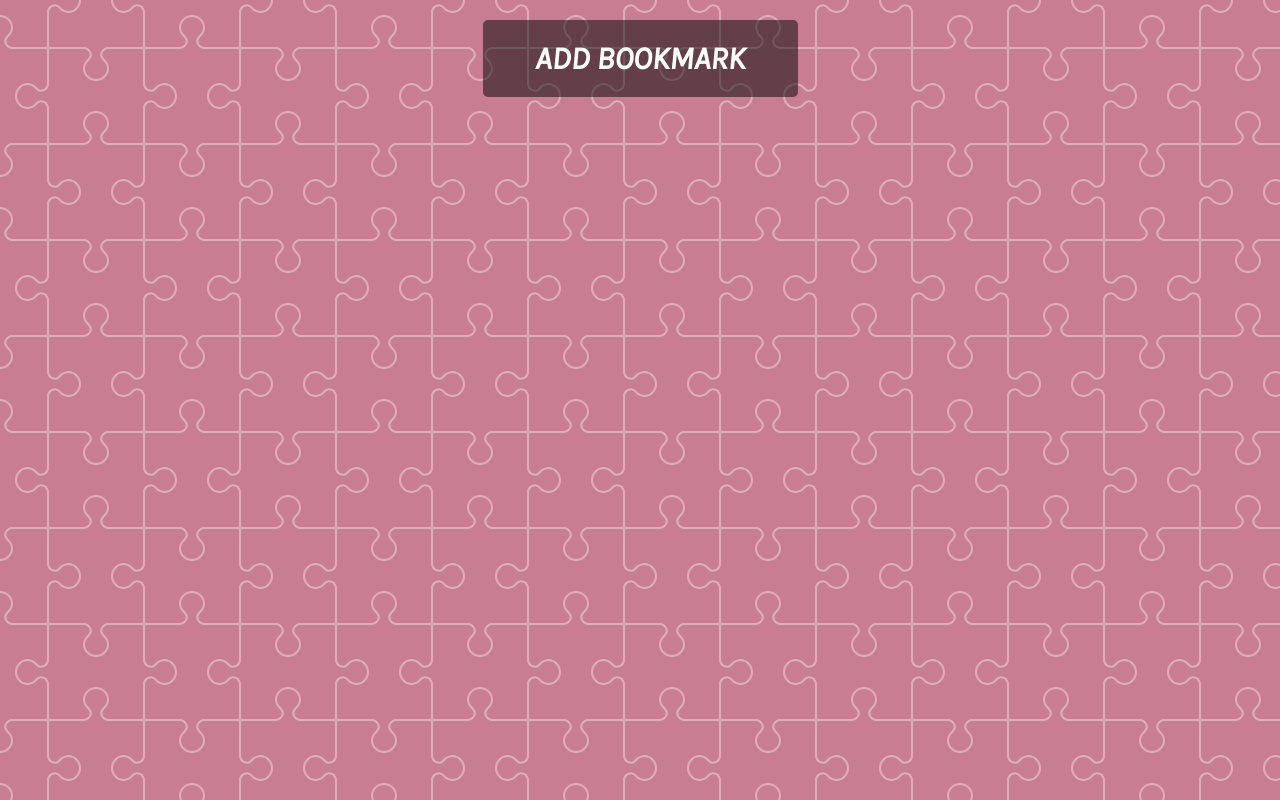
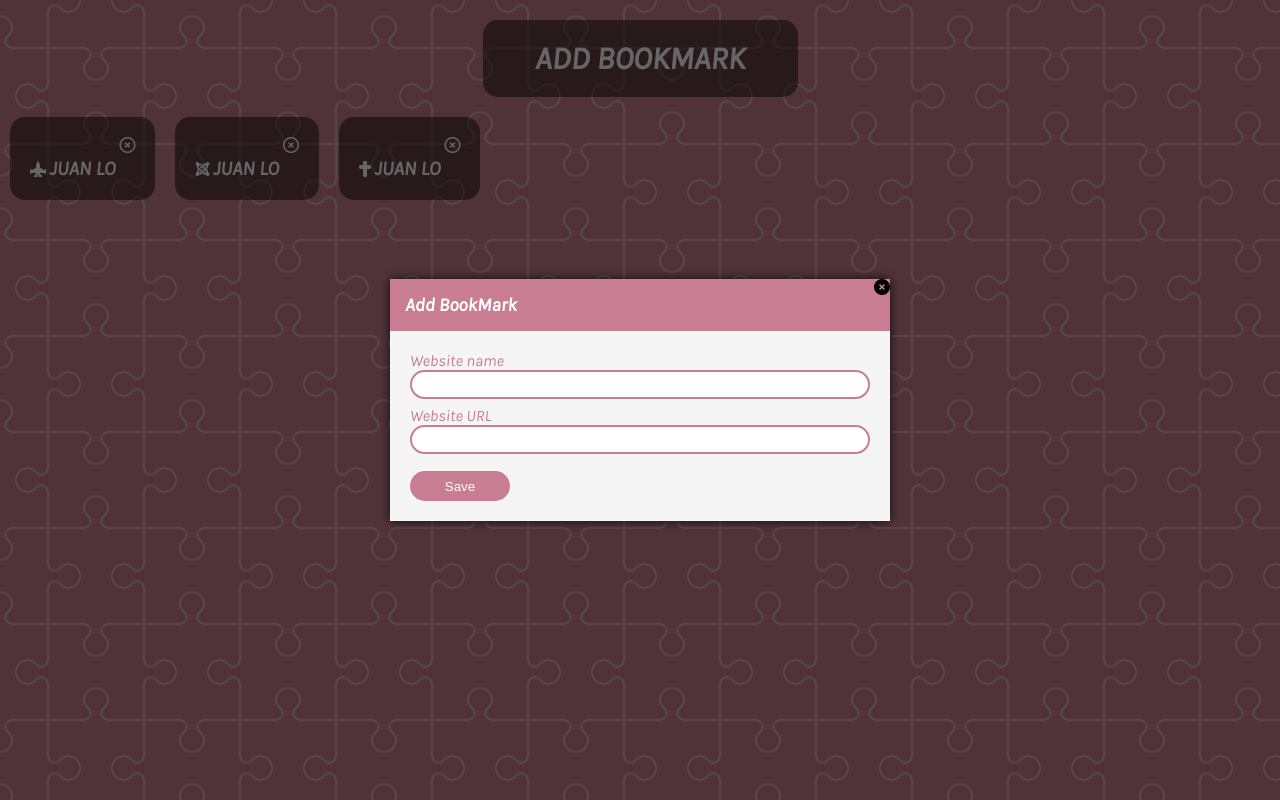
Before and after one commit to lovedrones/book-keeper, a plain HTML site: page index.html in a window 1280 px wide. Drawn offline with Linux system fonts and the light colour scheme.

Commit message:
build UI 2

```diff
--- a/index.html
+++ b/index.html
@@ -5,12 +5,62 @@
     <meta name="viewport" content="width=device-width, initial-scale=1.0">
     <title>Bookmark App</title>
     <link rel="icon" type="image/png" href="favicon.png">
-    <link rel="stylesheet" href="https://cdnjs.cloudflare.com/ajax/libs/font-awesome/5.10.2/css/all.min.css"/>
+    <link rel="stylesheet" href="https://cdnjs.cloudflare.com/ajax/libs/font-awesome/6.2.0/css/all.min.css"/>
     <link rel="stylesheet" href="style.css">
 </head>
 <body>
     <!-- Open Modal-->
     <h1 id="show-modal">ADD BOOKMARK</h1>
+    <!-- Bookmarks -->
+    <div class="container" id="bookmarks-container">
+        <div class="item">
+            <i class="fa-regular fa-circle-xmark" id="delete-bookmark" title="Delete Bookmark"></i>
+            <div class="name">
+                <i class="fa-solid fa-jet-fighter-up"></i>
+                <a href="">Juan Lo</a>
+            </div>
+        </div>
+        <div class="item">
+            <i class="fa-regular fa-circle-xmark" id="delete-bookmark" title="Delete Bookmark"></i>
+            <div class="name">
+                <i class="fa-brands fa-joomla"></i>
+                <a href="">Juan Lo</a>
+            </div>
+
+        </div>
+        <div class="item">
+            <i class="fa-regular fa-circle-xmark" id="delete-bookmark" title="Delete Bookmark"></i>
+            <div class="name">
+                <i class="fa-solid fa-cross"></i>
+                <a href="">Juan Lo</a>
+            </div>
+
+        </div>
+    </div>
+    <!-- Modal -->
+    <div class="modal-container show-modal" id="modal">
+        <div class="modal">
+            <i class="fas fa-regular fa-circle-xmark" id="close-modal"></i>
+            <div class="modal-header">
+                <h3>Add BookMark</h3>
+            </div>
+            <div class="modal-content">
+                <form action="" id="bookmark-form">
+                    <!-- Website Name-->
+                    <div class="form-group">
+                        <label for="website-name" class="form-label">Website name</label>
+                        <input type="text" class="form-input" id="website-name">
+                    </div>
+                    <!-- Website URL-->
+                    <div class="form-group">
+                        <label for="website-url" class="form-label">Website URL</label>
+                        <input type="text" class="form-input" id="website-url">
+                    </div>
+                    <button type ="submit">Save</button>
+                </form>
+            </div>
+            </div>
+        </div>
     <!-- Script -->
     <script src="script.js"></script>
 </body>
--- a/style.css
+++ b/style.css
@@ -2,7 +2,7 @@
 
 :root {
   --primary-color: #c97d92;
-  --border-radius: 5px;
+  --border-radius: 15px;
 }
 html {
   box-sizing: border-box;
@@ -31,3 +31,171 @@ h1 {
 h1:hover {
   background: rgba(0, 0, 0, 0.8);
 }
+
+/* Bookmarks */
+
+.container {
+  display: flex;
+  flex-direction: row;
+  flex-wrap: wrap;
+}
+
+.item {
+  background: rgba(0, 0, 0, 0.5);
+  color: white;
+  border-radius: var(--border-radius);
+  padding: 20px;
+  margin: 10px;
+}
+
+.item:hover {
+  background: rgba(0, 0, 0, 0.6);
+}
+
+a {
+  font-size: 20px;
+  font-weight: bold;
+  text-transform: uppercase;
+}
+
+a:link,
+a:visited {
+  color: white;
+  text-decoration: none;
+}
+
+a:hover,
+a:active {
+  text-decoration: underline;
+}
+
+.fa-regular {
+  float: right;
+  cursor: pointer;
+  z-index: 2;
+}
+
+.name {
+  margin-top: 20px;
+  margin-right: 20px;
+}
+.name img {
+  height: 20px;
+  width: 20px;
+  vertical-align: sub;
+  margin-right: 5px;
+}
+
+/* Modal */
+.modal-container {
+  background: rgba(0, 0, 0, 0.6);
+  display: none;
+  position:fixed;
+  top: 0;
+  left: 0;
+  right: 0;
+  bottom: 0;
+
+}
+
+.show-modal {
+  display: flex;
+  justify-content: center;
+  align-items: center;
+}
+
+.modal {
+  background: white;
+
+  box-shadow: 0 0 10px rgba(0, 0, 0, 0.8);
+  max-width: 95%;
+  width: 500px;
+  animation: modalopen 5s;
+}
+
+@keyframes modalopen {
+  from {
+   opacity: 0;
+  }
+
+  to {
+   opacity: 1;
+  }
+}
+
+.close-icon {
+  float: right;
+  color: white;
+  font-size: 24px;
+  position: relative;
+  top: 13px;
+  right: 13px;
+  cursor: pointer;
+}
+
+.modal-header {
+  background: var(--primary-color);
+  color: white;
+  padding:  15px;
+}
+
+/* Form */
+.form-group {
+height: 55px;
+}
+
+h3 {
+  margin: 0;
+
+}
+
+.modal-content {
+  padding: 20px;
+  background: whitesmoke;
+}
+
+/* Form */
+.form-group {
+  height: 55px;
+  }
+
+  .form-input {
+    width: 97%;
+    padding: 5px;
+    border: 2px solid var(--primary-color);
+    border-radius: var(--border-radius);
+    display: block;
+    outline: none;
+  }
+
+  .form-label {
+    color: var(--primary-color);
+    display: block;
+  }
+
+  button {
+    cursor: pointer;
+    color: white;
+    background: var(--primary-color);
+    height: 30px;
+    width: 100px;
+    border: none;
+    border-radius: var(--border-radius);
+    margin-top:10px;
+  }
+
+  button:hover {
+    filter: brightness(110%);
+  }
+
+  button:focus {
+    outline:none;
+  }
+/* Media Query: Large Smartphone (vertical) */
+
+@media screen and (max-width: 600px) {
+  .container {
+    flex-direction: column;
+
+  }
+}
```
